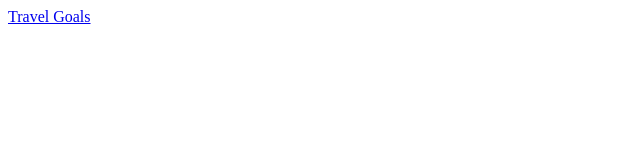
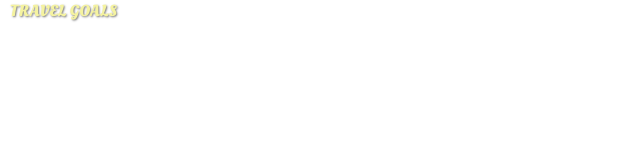
Before and after one commit to Hsn-izn/travel-website, a plain HTML site: page index.html in a window 1280 px wide. Shown: the whole page, without its empty margins (0-640 px from the left). Drawn offline with Linux system fonts and the light colour scheme.

Commit message:
updated body and logo of shared.css file

```diff
--- a/index.html
+++ b/index.html
@@ -7,13 +7,14 @@
       href="https://fonts.googleapis.com/css2?family=Raleway:wght@700&family=Oleo+Script:wght@700&family=Quicksand:wght@300;500;700&display=swap"
       rel="stylesheet"
     />
-    <link rel="stylesheet" href="styles.css">
+    <link rel="stylesheet" href="shared.css">
+    <link rel="stylesheet" href="styles/mystyle.css">
     <title>Travel Goals</title>
 </head>
 <body>
     <header>
         <div id="page-logo">
-            <a href="/index.html"> Travel Goals</a>
+            <a href="index.html"> Travel Goals</a>
        </div>
         <nav>
 
--- a/shared.css
+++ b/shared.css
@@ -0,0 +1,13 @@
+body {
+    font-family: "Quicksand", sans-serif;
+    margin: 0;
+}
+
+#page-logo a{
+    padding: 10px;
+    font-family: "Oleo Script",sans-serif;
+    color: rgb(245, 243, 160);
+    text-decoration: none;
+    text-transform: uppercase;
+    text-shadow: 1px 1px 2px rgba(0, 0, 0, 0.5);
+}
```
